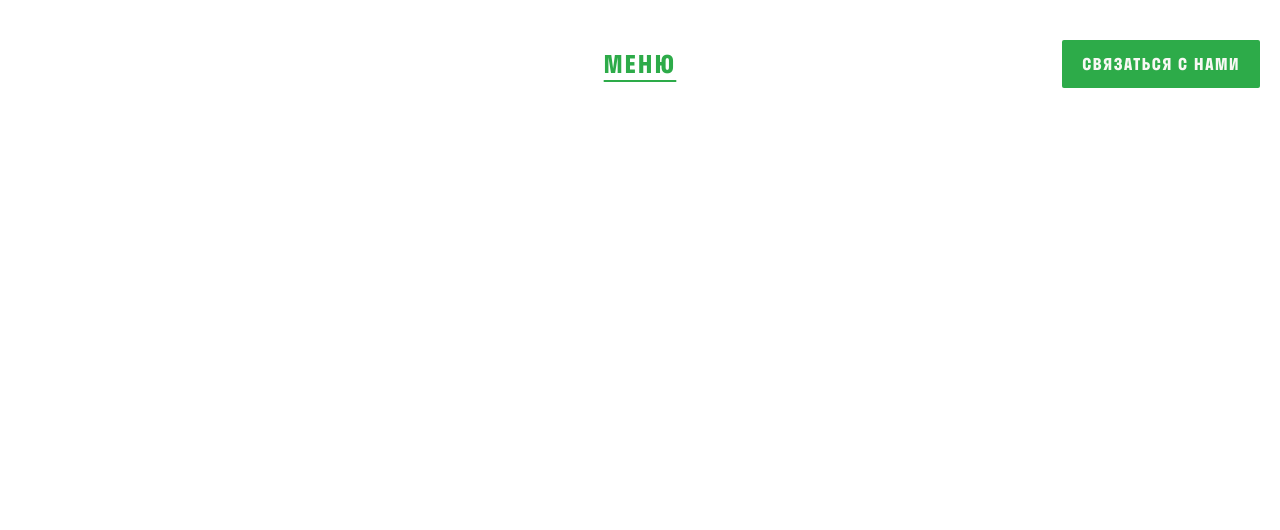
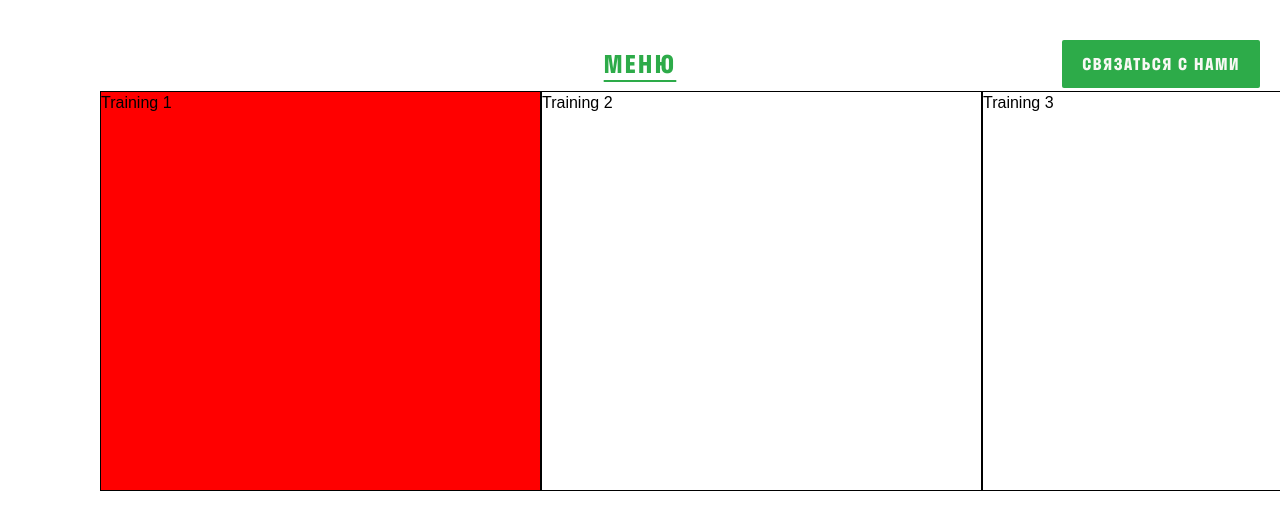
Before and after one commit to DavidEliauri/TBGROUP, a Vue app: page /cases-swiper in a window 1280 px wide. Shown: the top 530 px of the page. Built offline with nearby package versions, Linux system fonts and the light colour scheme.

Commit message:
Training slider base TRUE layout

```diff
--- a/src/pages/CasesSwiper.vue
+++ b/src/pages/CasesSwiper.vue
@@ -1,3 +1,90 @@
 <template>
-  <main class="some-page"></main>
+  <!--  <button type="button" @click="update">Update</button>-->
+  <swiper
+      :slidesPerView="'auto'"
+      @swiper="swiperInitHandler"
+      @slideChange="slideChangeHandler"
+      :mousewheel="true"
+      :modules="[Mousewheel]"
+      class="mySwiper"
+  >
+    <swiper-slide v-for="(training_item, index) in 10" :key="`training-item-${index}`">
+      Training {{ index + 1 }}
+    </swiper-slide>
+  </swiper>
 </template>
+<script setup>
+import {Swiper, SwiperSlide} from "swiper/vue";
+import {Mousewheel} from 'swiper'
+import {onMounted, ref} from "vue";
+import "swiper/css";
+
+const SWIPER_INSTANCE = ref(null);
+const active_index = ref(0);
+const cards = [
+  {
+    image: null,
+    text: 'Как использовать источники для генерации новых решений?',
+    caption: 'Мероприятие'
+  },
+  {
+    image: null,
+    text: 'Коучинг как стиль управления',
+    caption: 'Мероприятие',
+    color: 'green'
+  },
+  {
+    image: null,
+    text: 'Как использовать источники для генерации новых решений?',
+    caption: 'Бизнес-завтрак',
+    color: 'black'
+  },
+  {
+    image: true,
+    text: 'Метод морфологического ящика',
+    caption: 'Мероприятие'
+  }
+];
+const swiperInitHandler = swiper => {
+  SWIPER_INSTANCE.value = swiper;
+}
+
+const slideChangeHandler = swiper => active_index.value = swiper.activeIndex;
+// const update = () => SWIPER_INSTANCE.value.update();
+</script>
+
+<style lang="scss">
+.swiper {
+  width: 100%;
+  height: 400px;
+  transition: 1s !important;
+  padding-left: 100px;
+  padding-right: calc(100% - (441px + 818px) / 2 + 100px);
+  @media screen and (max-width: $tablet_start) {
+    padding-left: 5vw;
+    padding-right: calc(100% - (20vw + 50vw) / 2 + 5vw);
+  }
+
+  * {
+    transition: 1s;
+  }
+}
+
+.swiper-slide {
+  width: 441px;
+  @media screen and (max-width: $tablet_start) {
+    width: 60vw;
+  }
+  border: 1px solid black;
+  height: 100%;
+  transition: 0.6s;
+
+  &-active {
+    @media screen and (max-width: $tablet_start) {
+      width: 85vw;
+    }
+    transition: 1s;
+    background-color: red;
+  }
+}
+</style>
```
